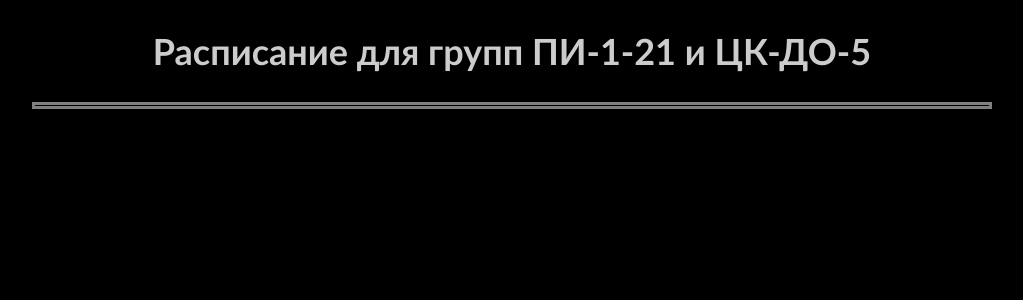
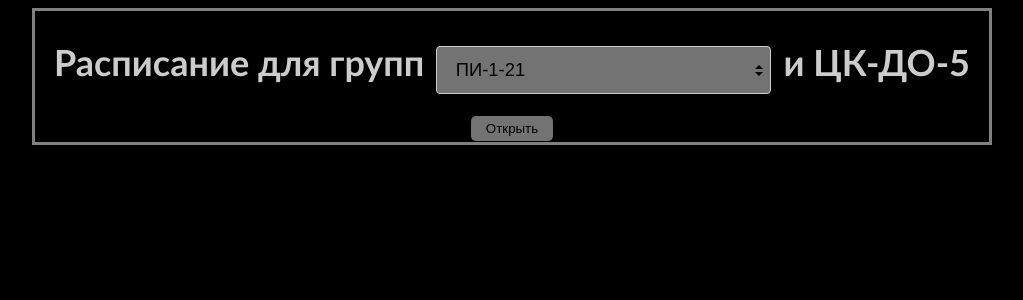
Before and after one commit to patapq/portfolio-django, a Django app: page /schedule/ in a window 1280 px wide. Shown: the top 300 px of the page, without its empty margins (128-1151 px from the left). Run offline with Django 4.2, Linux system fonts and the light colour scheme; data that the repository does not hold is empty.

Commit message:
choose group feature

```diff
--- /dev/null
+++ b/portfolio/info/forms.py
@@ -0,0 +1,5 @@
+from django import forms
+
+
+class GroupForm(forms.Form):
+    group = forms.CharField(label="Your group", max_length=10)
--- a/portfolio/info/templates/info/schedule.html
+++ b/portfolio/info/templates/info/schedule.html
@@ -19,7 +19,7 @@
             font-weight: 400;
             line-height: 1.5;
             color: #CCCCCC;
-            text-align: left;
+            /* text-align: left; */
         }
 
         h1 {
@@ -63,11 +63,89 @@
             border-style: solid;
             border-color: #808080;
         }
+
+        .custom-select {
+            min-width: 350px;
+            position: relative;
+        }
+
+        select {
+            appearance: none;
+            /*  safari  */
+            -webkit-appearance: none;
+            /*  other styles for aesthetics */
+            width: 100%;
+            font-size: 1.15rem;
+            padding: 0.675em 6em 0.675em 1em;
+            background-color: #ffffff73;
+            border: 1px solid #caced1;
+            border-radius: 0.25rem;
+            color: #000;
+            cursor: pointer;
+        }
+
+        .custom-select::before,
+        .custom-select::after {
+            --size: 0.3rem;
+            content: "";
+            position: absolute;
+            right: 1rem;
+            pointer-events: none;
+        }
+
+        .custom-select::before {
+            border-left: var(--size) solid transparent;
+            border-right: var(--size) solid transparent;
+            border-bottom: var(--size) solid black;
+            top: 40%;
+        }
+
+        .custom-select::after {
+            border-left: var(--size) solid transparent;
+            border-right: var(--size) solid transparent;
+            border-top: var(--size) solid black;
+            top: 55%;
+        }
+
+        input[type=submit] {
+            padding: 5px 15px;
+            background: #ffffff73;
+            border: 0 none;
+            cursor: pointer;
+            -webkit-border-radius: 5px;
+            border-radius: 5px;
+        }
     </style>
 
 
-    <h1>Расписание для групп {{ groups.0 }} и {{ groups.1 }}</h1>
+    <!-- <form method="post">
+    {% csrf_token %}
+    {{ form.as_p }}
+    <button type="submit">Submit</button>
+</form> -->
+
+
     <div class="container">
+        <form method="post">
+            {% csrf_token %}
+            <div style="text-align: center;">
+                <h1 style="display: inline-block;">Расписание для групп</h1>
+
+                <div class="custom-select" style="display: inline-block;">
+                    <select name="group" id="group" style="width: 335px;">
+                        <option value="" selected disabled hidden>{{ groups.0 }}</option>
+                        <option value="ПИ-1-21">ПИ-1-21</option>
+                        <option value="ПИ-2-21">ПИ-2-21</option>
+                        <option value="ТРП-1-21">ТРП-1-21</option>
+                    </select>
+                </div>
+                <h1 style="display: inline-block;">и ЦК-ДО-5</h1>
+            </div>
+            <div style="text-align: center;">
+                <input type="submit" value="Открыть">
+            </div>
+        </form>
+
         <div class="row">
             <div class="col">
                 {% for day in schedule|slice:":3" %}
--- a/portfolio/info/views.py
+++ b/portfolio/info/views.py
@@ -1,5 +1,7 @@
 from django.shortcuts import render
-from django.http import HttpResponse
+from django.http import HttpResponseRedirect
+from .forms import GroupForm
+
 
 import requests
 from bs4 import BeautifulSoup
@@ -14,35 +16,6 @@ def get_week():
     return week
 
 
-def get_table(group, week):
-    req = requests.get(f'https://eners.kgeu.ru/apish2.php?group={group}&week={week}&type=one')
-    src = req.text
-    soup = BeautifulSoup(src, 'html.parser')
-    days = soup.findAll('div', class_='card')
-
-    days_list = []
-    for day in days:
-        day_info = {'day_name': day.a.string.strip(), 'subjects': []}
-        items = day.select('.list-group-item')
-        for item in items:
-            time = '-'.join(item.select_one('.col-sm-2').text.strip().split(' '))
-            subject = item.select_one('.col-sm-6').text.strip()
-            cabinet = item.select_one('.col-sm-4 .tx-normal').text.strip()
-            instructor = item.select_one('.col-sm-4 .text-muted').text.strip()
-
-            item_info = {
-                # 'index': k + 1,
-                'time': time,
-                'subject': subject,
-                'cabinet': cabinet,
-                'instructor': instructor
-            }
-            day_info['subjects'].append(item_info)
-        days_list.append(day_info)
-
-    return days_list
-
-
 
 def index(request):
     context = {}
@@ -50,19 +23,58 @@ def index(request):
 
 
 
+def get_table(group, week):
+    req = requests.get(f'https://eners.kgeu.ru/apish2.php?group={group}&week={week}&type=one')
+    src = req.text
+    soup = BeautifulSoup(src, 'html.parser')
+    days = soup.findAll('div', class_='card')
+
+
+    days_list = []
+    for day in days:
+       day_info = {'day_name': day.a.string.strip(), 'subjects': []}
+       items = day.select('.list-group-item')
+       for item in items:
+          time = '-'.join(item.select_one('.col-sm-2').text.strip().split(' '))
+          subject = item.select_one('.col-sm-6').text.strip()
+          cabinet = item.select_one('.col-sm-4 .tx-normal').text.strip()
+          instructor = item.select_one('.col-sm-4 .text-muted').text.strip()
+
+          item_info = {
+             # 'index': k + 1,
+             'time': time,
+             'subject': subject,
+             'cabinet': cabinet,
+             'instructor': instructor
+          }
+          day_info['subjects'].append(item_info)
+       days_list.append(day_info)
+
+    return days_list
+
+
 def schedule(request):
+
     week = get_week()
-    group = 'ПИ-1-21'
+
+    if request.method == 'POST':
+       group = request.POST.get('group')
+       if not group:
+          group = 'ПИ-1-21'
+    else:
+       group = 'ПИ-1-21'
+
+
     addgroup = 'ЦК-ДО-5'
     schedule = get_table(group, week)
     add_schedule = get_table(addgroup, week)
 
     for day in schedule:
-        for add_day in add_schedule:
-            if add_day['day_name'].split(',')[0] == day['day_name'].split(',')[0]:
-                if len(day['day_name']) < len(add_day['day_name']):
-                    day['day_name'] = add_day['day_name']
-                day['subjects'].extend(add_day['subjects'])
+       for add_day in add_schedule:
+          if add_day['day_name'].split(',')[0] == day['day_name'].split(',')[0]:
+             if len(day['day_name']) < len(add_day['day_name']):
+                day['day_name'] = add_day['day_name']
+             day['subjects'].extend(add_day['subjects'])
 
 
     context = {'schedule': schedule, 'groups': [group, addgroup]}
--- a/portfolio/portfolio/urls.py
+++ b/portfolio/portfolio/urls.py
@@ -27,7 +27,7 @@ urlpatterns = [
     path('schedule/', views.schedule, name='schedule')
 ]
 
-# from django.views.generic import RedirectView
-# urlpatterns += [
-    # path('', RedirectView.as_view(url='/schedule', permanent=True)),
-# ]
+from django.views.generic import RedirectView
+urlpatterns += [
+    path('', RedirectView.as_view(url='/schedule', permanent=True)),
+]
```
